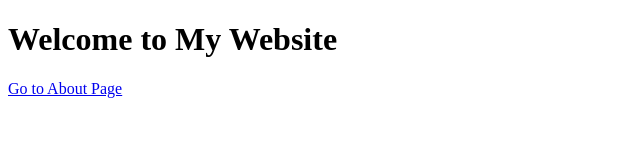
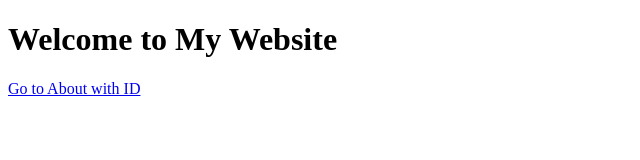
Before and after one commit to sikandar-110/Teacher, a plain HTML site: page index.html in a window 1280 px wide. Shown: the full height of the page, 0-640 px from the left. Drawn offline with Linux system fonts and the light colour scheme.

Commit message:
Update index.html

```diff
--- a/index.html
+++ b/index.html
@@ -6,6 +6,6 @@
 </head>
 <body>
   <h1>Welcome to My Website</h1>
-  <p><a href="./about/index.html">Go to About Page</a></p>
+  <a href="./about/#user123">Go to About with ID</a>
 </body>
 </html>
```
